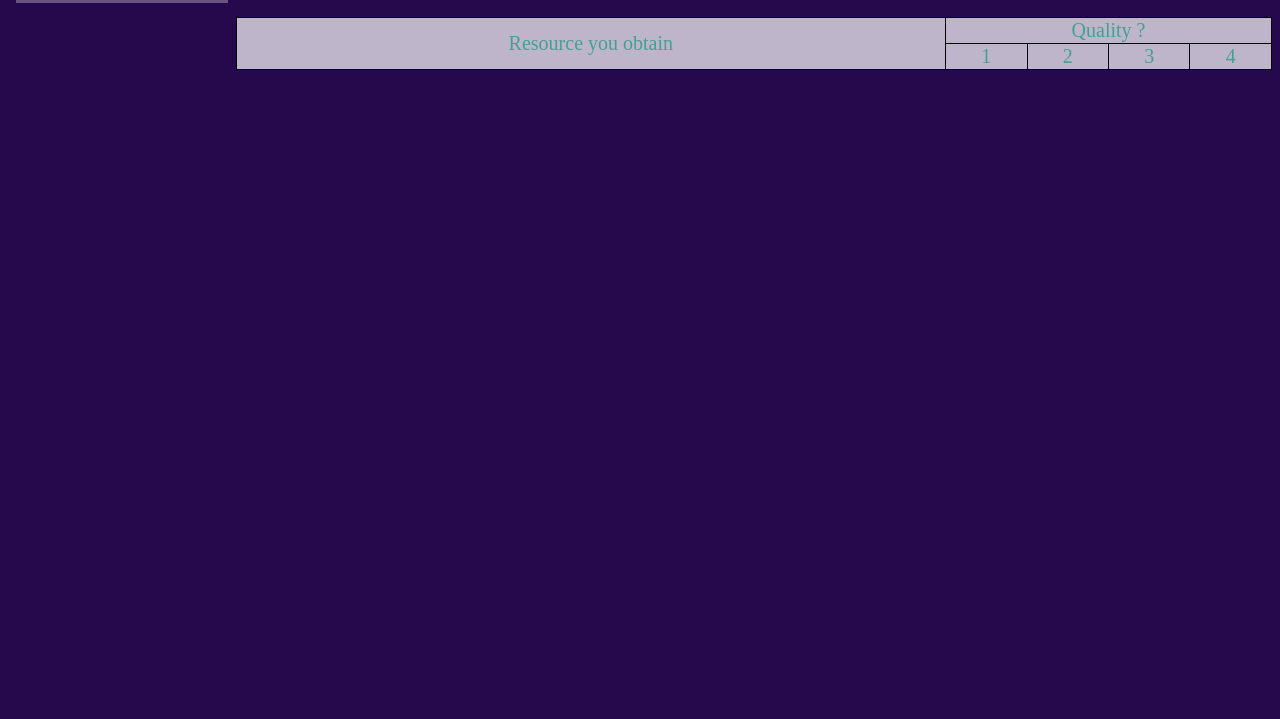
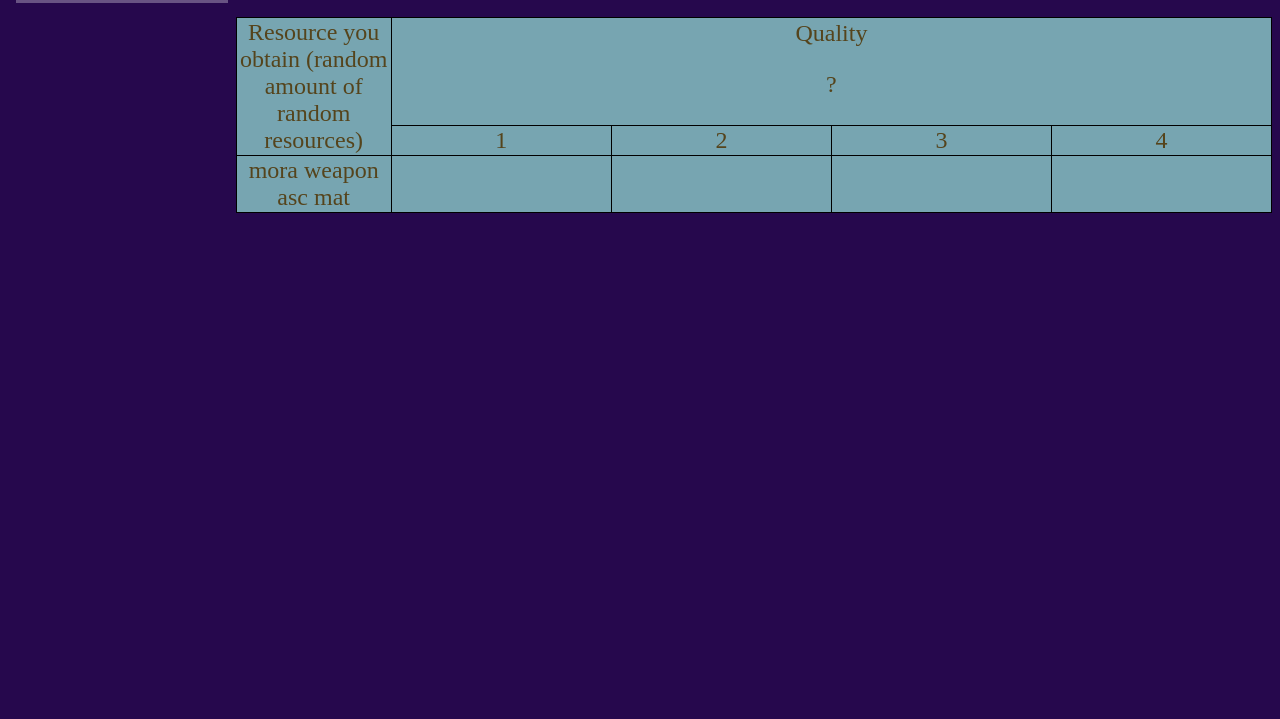
Before and after one commit to Marchewcia/genshin-utilities, a plain HTML site: page subdomains/parametric transformer.html in a window 1280 px wide. Shown: the part 81-800 px from the top of the page. Drawn offline with Linux system fonts and the light colour scheme.

Commit message:
parametric transformer

```diff
--- /dev/null
+++ b/css/hover div.css
@@ -0,0 +1,7 @@
+.info {
+    display: none;
+}
+
+.que:hover .info {
+    display: inline;
+}
--- a/css/main content.css
+++ b/css/main content.css
@@ -28,8 +28,6 @@ iframe {
 
 main {
     align-self: center;
-    background-color: rgb(255, 255, 255, 0.7);
-    color: rgb(67, 161, 146);
     display: flex;
     font-size: 20px;
     height: fit-content;
@@ -46,9 +44,3 @@ main {
     display: flex;
     flex-direction: column;
 }
-
-table, tr, td {
-    border: solid black 1px;
-    border-collapse: collapse;
-    text-align: center;
-}
--- a/css/pmtr.css
+++ b/css/pmtr.css
@@ -0,0 +1,18 @@
+table, tr, td {
+    border: solid black 1px;
+    border-collapse: collapse;
+    text-align: center;
+}
+
+main {
+    background-color:rgb(119, 165, 177);
+    font-size: x-large;
+}
+
+.out {
+    width: 15%;
+}
+
+body {
+    color: rgb(85, 68, 28);
+}
--- a/subdomains/parametric transformer.html
+++ b/subdomains/parametric transformer.html
@@ -3,6 +3,8 @@
     <head>
         <title>Gensin Utilities- Home</title>
         <link rel="stylesheet" href="../css/main content.css">
+        <link rel="stylesheet" href="../css/pmtr.css">
+        <link rel="stylesheet" href="../css/hover div.css">
     </head>
     <body>
         <aside>
@@ -16,14 +18,14 @@
 
                 <table>
                     <tr>
-                        <td rowspan="2">
-                            Resource you obtain
+                        <td rowspan="2" class="out">
+                            Resource you obtain (random amount of random resources)
                         </td>
                         <td colspan="4">
                             Quality
-                             ?<div class="info">
-
-                            </div>
+                             <p class="que">?<div class="info">
+                                test
+                            </div></p>
                         </td>
                     </tr>
                     <tr>
@@ -40,6 +42,24 @@
                             4
                         </td>
                     </tr>
+                    <tr>
+                        <td class="out">
+                            mora
+                            weapon asc mat
+                        </td>
+                        <td>
+
+                        </td>
+                        <td>
+
+                        </td>
+                        <td>
+
+                        </td>
+                        <td>
+
+                        </td>
+                    </tr>
                 </table>
             </main>
 
```
